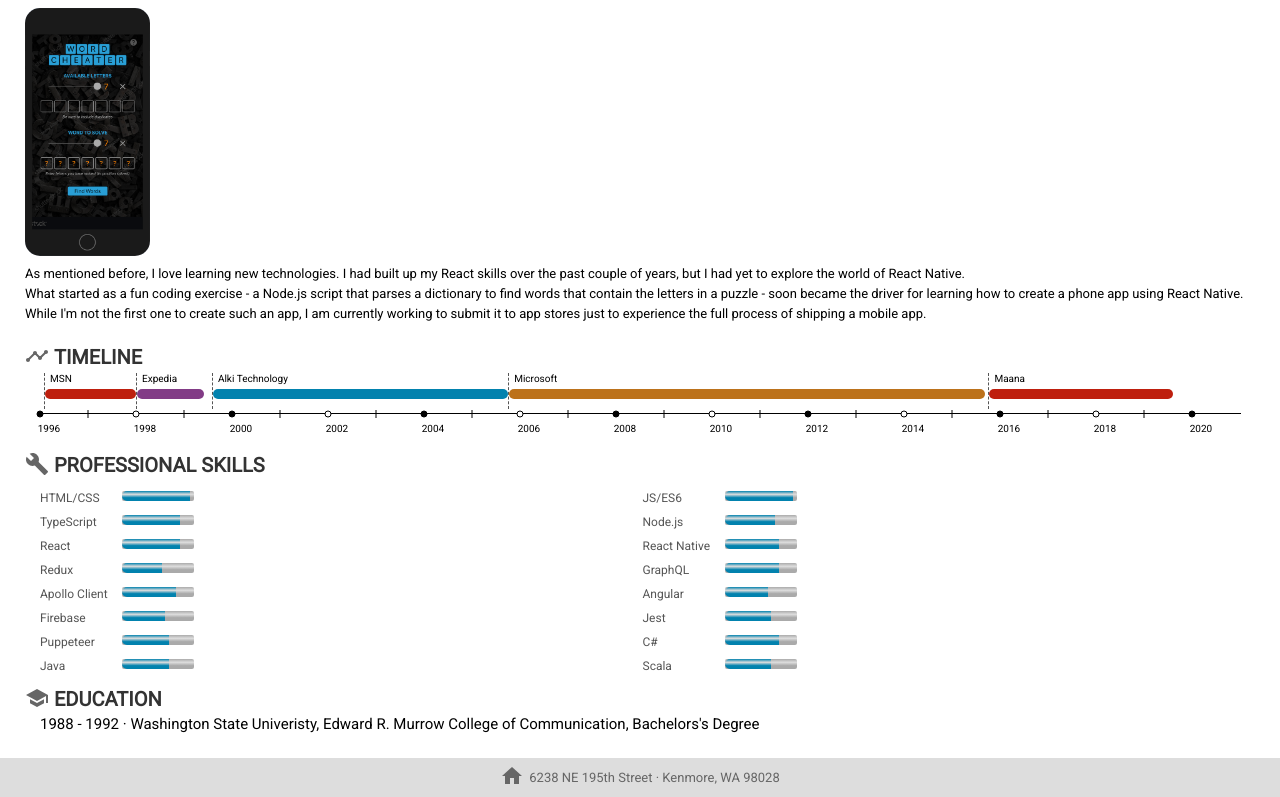
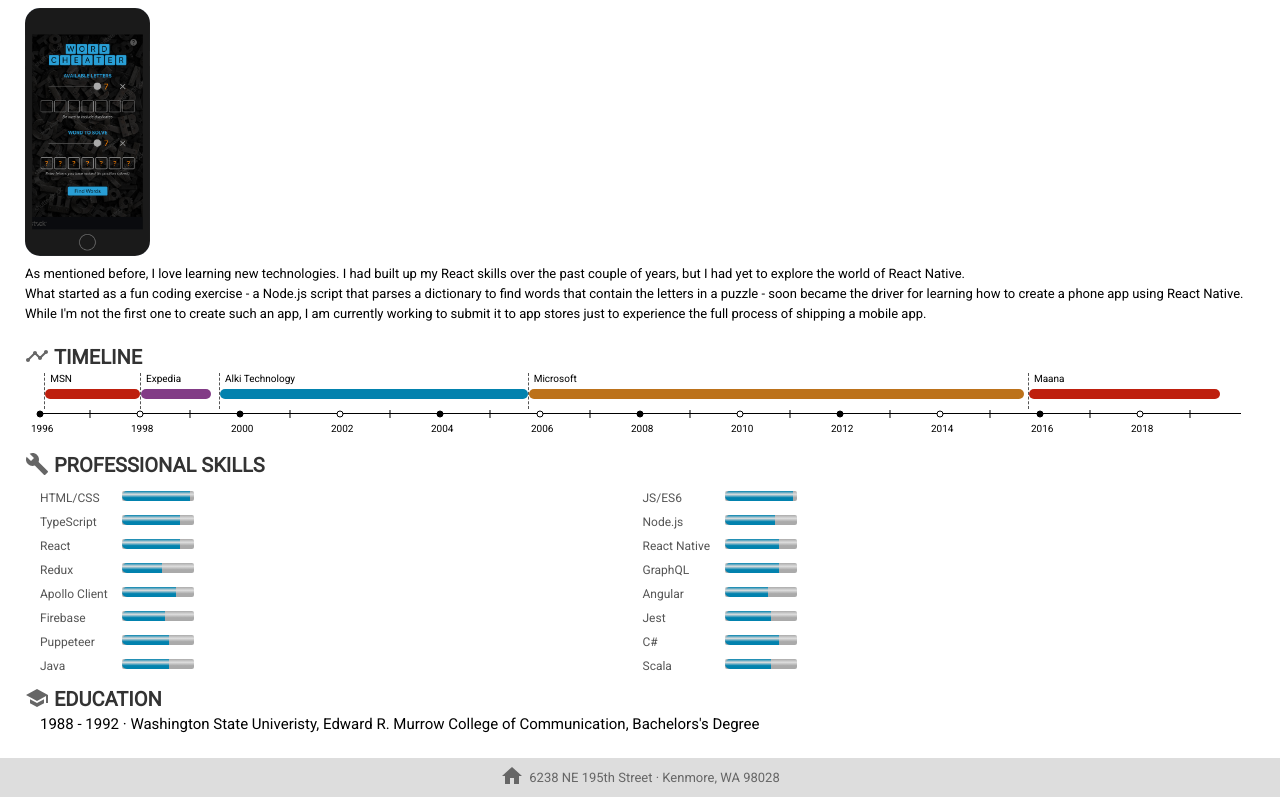
Before and after one commit to jim-lawson/resume-app, a React (Create React App) app: page / in a window 1280 px wide. Shown: the part 1842-2639 px from the top of the page. Built offline with nearby package versions, Linux system fonts and the light colour scheme.

Commit message:
Add data validation and test hooks to Timeline

```diff
--- a/src/components/Timeline.js
+++ b/src/components/Timeline.js
@@ -51,45 +51,112 @@ const YearsSvg = styled.svg`
 `
 
 const Years = styled.ul`
+  padding-left: 6px;
   display: flex;
 `
 
 const Year = styled.li`
   list-style-type: none;
   font-size: 0.5em;
-  text-align: center;
 `
 
 const Timeline = props => {
-  const { data } = props
+  const { data, containerWidth = 0 } = props
+
   const containerRef = useRef()
 
   const [timeLineWidth, setTimeLineWidth] = useState(0)
 
   useLayoutEffect(() => {
-    setTimeLineWidth(containerRef.current.offsetWidth)
-  }, [])
+    if (containerRef.current) {
+      setTimeLineWidth(containerWidth || containerRef.current.offsetWidth)
+    }
+  }, [containerWidth])
+
+  if (!data) {
+    return null
+  }
 
   if (!data.length) {
     console.warn('Timeline component data is empty')
-    return <div />
+    return null
   }
 
-  const firstYear = data[0].startDate.getFullYear()
-  const lastYear = data[data.length - 1].endDate.getFullYear()
+  const firstStartDate = data[0].startDate
+
+  if (!firstStartDate || !(firstStartDate instanceof Date)) {
+    console.warn('Timeline component has invalid start date for first event')
+    return null
+  }
+
+  const lastEndDate = data[data.length - 1].endDate
+
+  if (!lastEndDate || !(lastEndDate instanceof Date)) {
+    console.warn('Timeline component has invalid end date for last event')
+    return null
+  }
+
+  let ovelappingEvents = false
+  data.forEach(event => {
+    const otherEvents = data.filter(e => e !== event)
+    otherEvents.forEach(e => {
+      if (
+        (e.startDate > event.startDate && e.endDate < event.endDate) ||
+        (e.startDate < event.startDate && e.endDate > event.startDate)
+      ) {
+        ovelappingEvents = true
+      }
+    })
+  })
+
+  if (ovelappingEvents) {
+    console.warn('Overlapping events found in timeline. This is not supported.')
+    return null
+  }
+
+  const firstYear = firstStartDate.getFullYear()
+  const lastYear = lastEndDate.getFullYear()
   const yearElements = []
+  const yearMarkers = []
 
-  const numYears = lastYear - firstYear + 2
+  const numYears = lastYear - firstYear + 1
   const yearWidth = parseInt(timeLineWidth / numYears)
   const circleRadius = 3
   const circleStrokeWidth = 1
   const lineStrokeWidth = 1
 
-  for (var y = firstYear; y < lastYear + 2; y++) {
+  for (var y = firstYear, index = 0; y < lastYear + 1; y++, index++) {
     yearElements.push(
-      <Year key={y} style={{ width: `${yearWidth}px` }}>
+      <Year
+        key={y}
+        style={{
+          width: `${yearWidth}px`
+        }}
+      >
         <div>{y % 2 === 0 ? y : ''}</div>
       </Year>
+    )
+
+    yearMarkers.push(
+      index % 2 === 0 ? (
+        <circle
+          key={index}
+          cx={circleRadius + circleStrokeWidth + index * yearWidth}
+          cy={circleRadius + circleStrokeWidth}
+          r={circleRadius}
+          strokeWidth={circleStrokeWidth}
+          stroke="black"
+        />
+      ) : (
+        <line
+          key={index}
+          x1={circleRadius + circleStrokeWidth + index * yearWidth}
+          y1={0}
+          x2={circleRadius + circleStrokeWidth + index * yearWidth}
+          y2={circleRadius * 2 + circleStrokeWidth * 2}
+          stroke="black"
+        />
+      )
     )
   }
 
@@ -142,30 +209,7 @@ const Timeline = props => {
             stroke="black"
             strokeWidth={lineStrokeWidth}
           />
-          {// TODO: Don't render last line, also use a for loop instead of allocating an array
-          new Array(yearElements.length)
-            .fill()
-            .map((year, index) =>
-              index % 2 === 0 ? (
-                <circle
-                  key={index}
-                  cx={circleRadius + circleStrokeWidth + index * yearWidth}
-                  cy={circleRadius + circleStrokeWidth}
-                  r={circleRadius}
-                  strokeWidth={circleStrokeWidth}
-                  stroke="black"
-                />
-              ) : (
-                <line
-                  key={index}
-                  x1={circleRadius + circleStrokeWidth + index * yearWidth}
-                  y1={0}
-                  x2={circleRadius + circleStrokeWidth + index * yearWidth}
-                  y2={circleRadius * 2 + circleStrokeWidth * 2}
-                  stroke="black"
-                />
-              )
-            )}
+          {yearMarkers}
         </YearsSvg>
 
         {/* TODO: magic number for left margin */}
@@ -184,5 +228,6 @@ Timeline.propTypes = {
       startDate: PropTypes.instanceOf(Date).isRequired,
       endDate: PropTypes.instanceOf(Date).isRequired
     })
-  ).isRequired
+  ).isRequired,
+  containerWidth: PropTypes.number
 }
```
